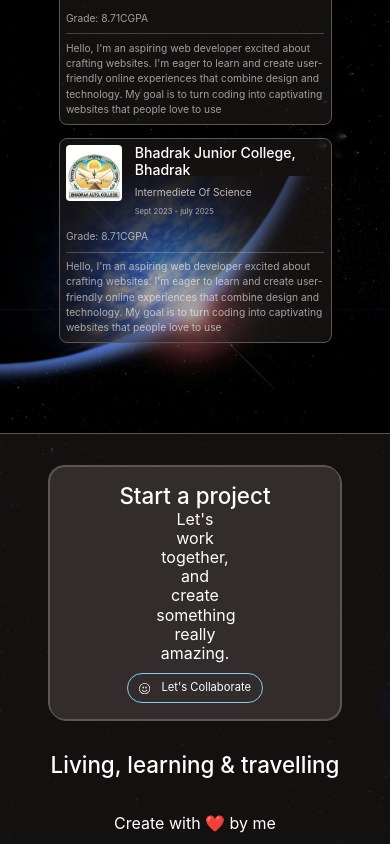
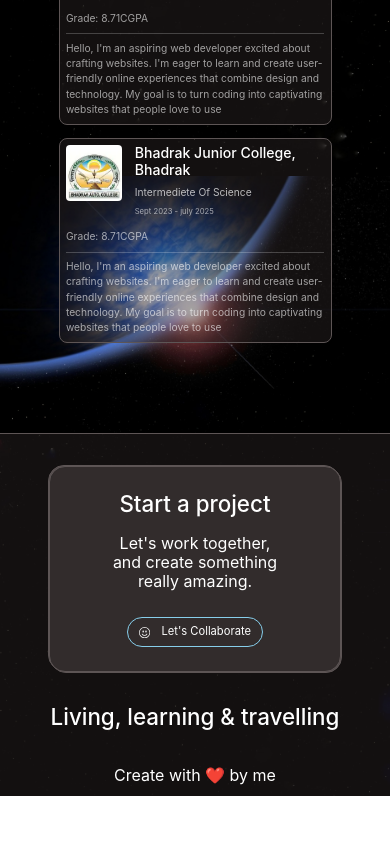
Before and after one commit to Youngswadhin/My-Portfolio, a React (Create React App) app: page / in a window 390 px wide. Shown: the part 3200-4044 px from the top of the page. After the commit the page ends 3996 px from the top, so only its background shows below. Built offline with nearby package versions, Linux system fonts and the light colour scheme.

Commit message:
update build

```diff
--- a/src/StyleSheet/Footer.css
+++ b/src/StyleSheet/Footer.css
@@ -9,12 +9,13 @@
         justify-content: space-evenly;
         align-items: center;
         display: flex;
-    background: #2c2727dc;
+            background: #2c2727dc;
         border: 1px solid rgb(93, 85, 85);
         width: 75%;
         margin: auto;
+        padding: 1.5rem;
         text-align: center;
-        padding: 1rem;
+
         border-radius: 1rem;
         -webkit-filter: drop-shadow(1px 1px 0 rgb(93, 85, 85)) drop-shadow(-1px -1px 0 rgb(93, 85, 85));
             filter: drop-shadow(1px 1px 0 rgb(93, 85, 85)) drop-shadow(-1px -1px 0 rgb(93, 85, 85));
@@ -36,12 +37,13 @@
         }
     }
     .footer-head h2{
-        margin: auto;
+        margin: 0;
     }
+
     .footer-head p{
-        max-width: 30%;
+        max-width: 70%;
         text-align: center;
-        margin:auto;
+        margin: 1rem auto;
         line-height: 1.2rem;
     }
 
@@ -66,7 +68,7 @@
             zoom: .7;
         }
     }
-    .footer-head h2{
+    .footer-head p{
         max-width: 70%;
     }
 
--- a/src/StyleSheet/Skill.css
+++ b/src/StyleSheet/Skill.css
@@ -70,8 +70,8 @@
 }
 .alertment .alert{
   position: absolute;
-  top: 0;
-  right: 3rem;
+  top: -1rem;
+  right: 2rem;
 }
 
 @media screen and (max-width:700px) {
@@ -142,4 +142,7 @@
     width: 100%;
     /* Make the width full */
   }
+  .alertment .alert{
+    top: 0;
+  }
 }
```
